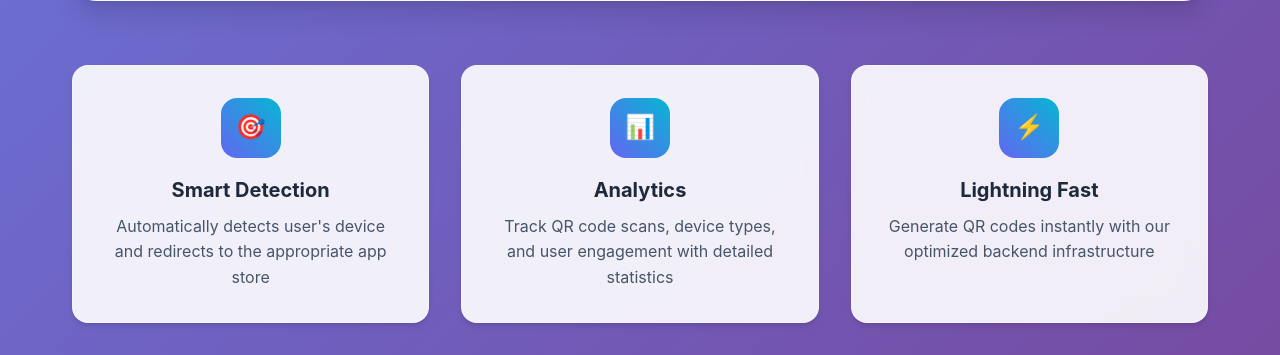
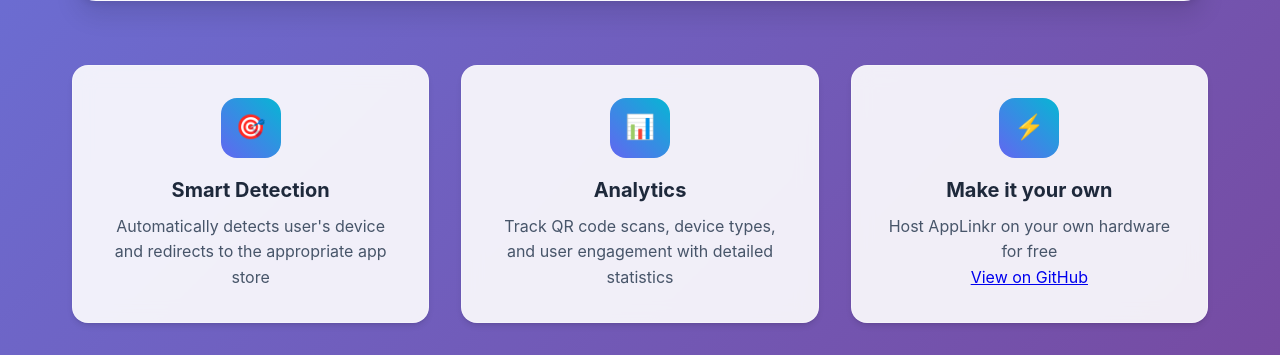
Before and after one commit to schech1/AppLinkr, a Flask app: page / in a window 1280 px wide. Shown: the part 875-1230 px from the top of the page. Run offline with Flask 3, Linux system fonts and the light colour scheme; the visitor is signed in with stand-in values (Sample User, id 1).

Commit message:
Changed card

```diff
--- a/app/templates/index.html
+++ b/app/templates/index.html
@@ -592,8 +592,9 @@
             </div>
             <div class="feature-card">
                 <div class="feature-icon">⚡</div>
-                <h3>Lightning Fast</h3>
-                <p>Generate QR codes instantly with our optimized backend infrastructure</p>
+                <h3>Make it your own</h3>
+                <p>Host AppLinkr on your own hardware for free</p>
+                <p><a href="https://github.com/schech1/AppLinkr" target="_blank" class="btn btn-primary" style="margin-top: 1rem;">View on GitHub</a></p>
             </div>
         </section>
     </main>
```
